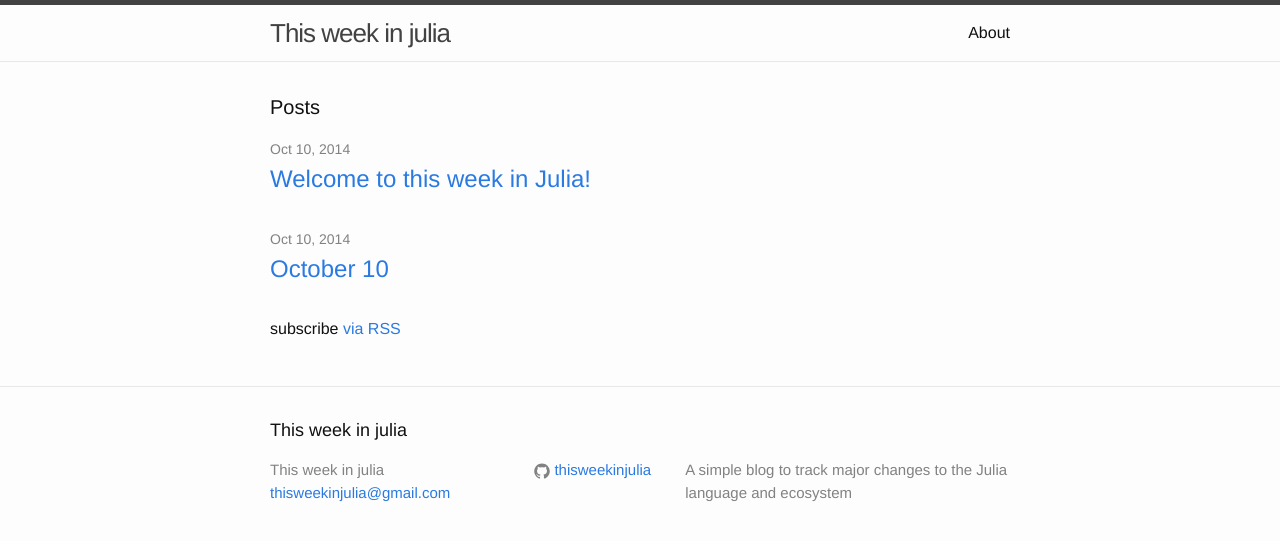
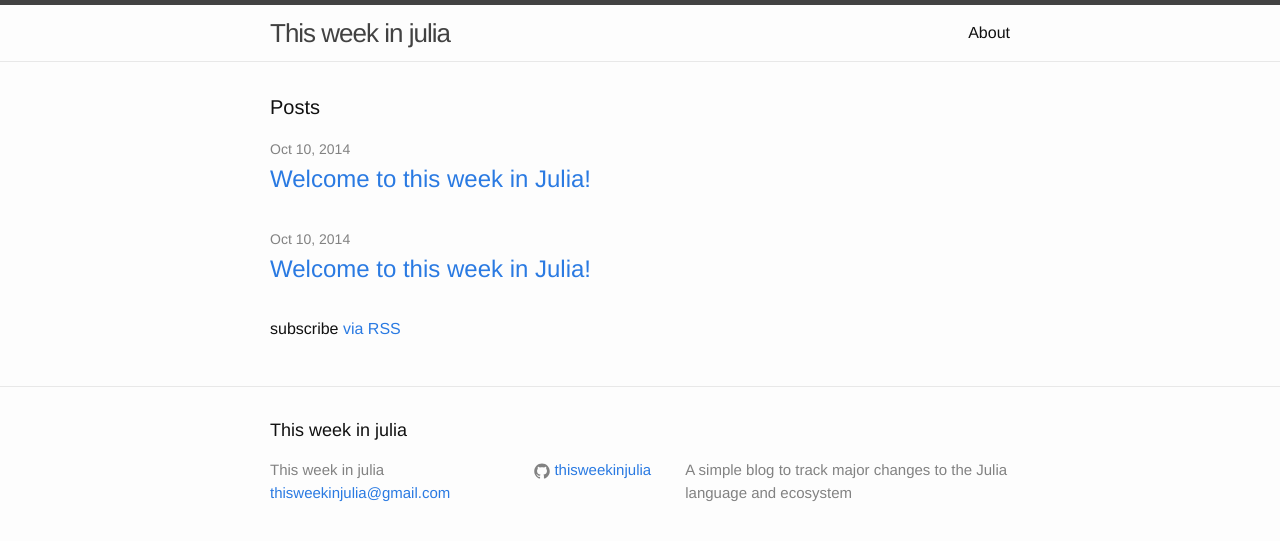
Before and after one commit to thisweekinjulia/thisweekinjulia.github.io, a Jekyll site: the page built from index.html, in a window 1280 px wide. Shown: the top 541 px of the page. Built offline with Jekyll 4.4.1, drawn with Linux system fonts in a browser that asks for light colours.

Commit message:
Update 2014-10-10-October-10.markdown

```diff
--- a/_posts/2014-10-10-October-10.markdown
+++ b/_posts/2014-10-10-October-10.markdown
@@ -1,3 +1,9 @@
+---
+layout: post
+title:  "Welcome to this week in Julia!"
+date:   2014-10-10 19:55:39
+categories: site
+---
 There is so much new in the past two weeks!  In the future, I'll try to keep it to one-week posts, but I think all the major changes since my first shot at this [on reddit](http://www.reddit.com/r/Julia/comments/2hkgne/this_week_in_julia/) deserve mention.
 
 # Major breaking changes
```
